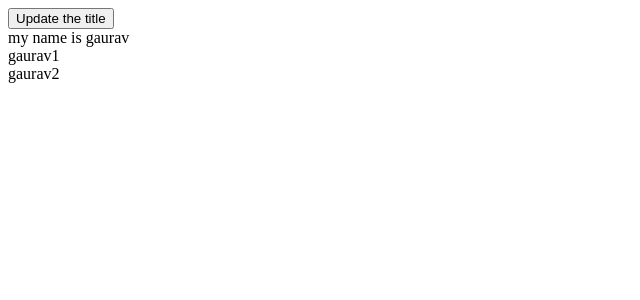
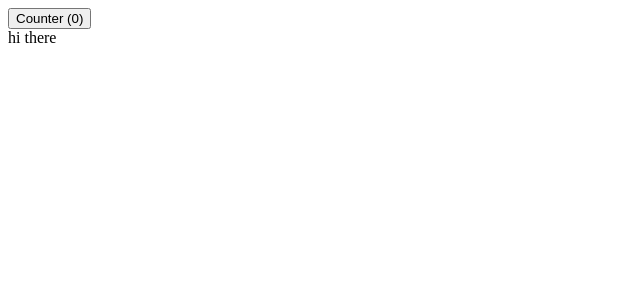
Before and after one commit to gauravsaini02/frontendBasics, a React (Vite) app: page / in a window 1280 px wide. Shown: the top 300 px of the page, without its empty margins (0-640 px from the left). Built offline with nearby package versions, Linux system fonts and the light colour scheme.

Commit message:
usecallback functionality

```diff
--- a/src/App.jsx
+++ b/src/App.jsx
@@ -1,34 +1,41 @@
-import { useState } from 'react'
 import React from 'react'
 import reactLogo from './assets/react.svg'
 import viteLogo from '/vite.svg'
 import './App.css'
+import { memo,useCallback,useEffect,useState } from 'react'
 
-// react.Memo
+
+// usecallback functionality
 
 function App() {
-    const [title,setTitle] = useState("my name is gaurav")
 
-    function updateTitle(){
-        setTitle("my name is " + Math.random());
-    }
+const [counter,setCounter] = useState(0);
+
+    var a = useCallback(function (){
+        console.log("hello a called")
+    },[]  )
 
   return (
         <div>
-            <button onClick={updateTitle}>Update the title</button>
-            <Header title={title}></Header>
-            <Header title="gaurav1"></Header>
-            <Header title="gaurav2"></Header>
+                <button onClick={()=> {
+                    setCounter(counter+1);
+                }}> Counter ({counter})</button>
+
+                <Demo a={a} />
         </div>
 
   )
 
 }
 
-
-const Header = React.memo(function Header({title}){
-    return <div>{title}</div>
+const Demo = memo(function({a}){
+    console.log("rerender")
+    return <div>
+        hi there {a}
+    </div>
 })
 
 
+
+
 export default App
```
Also changed, not shown: src/App3.jsx (added, +34 -0 lines).
